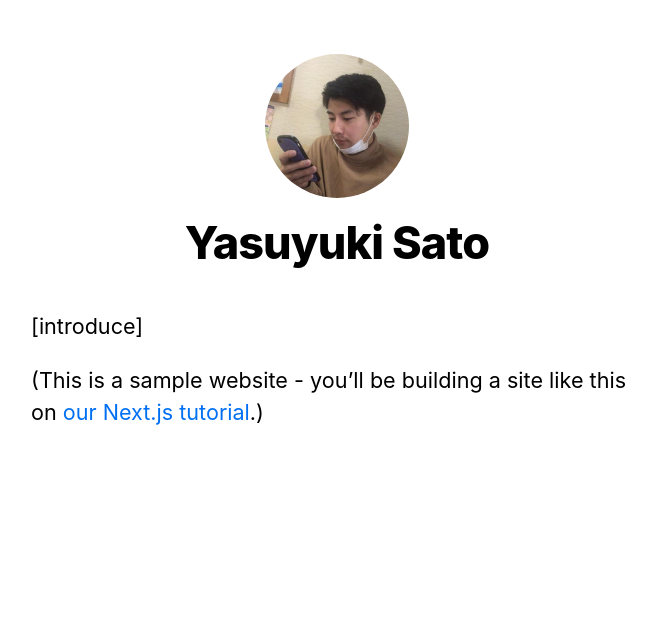
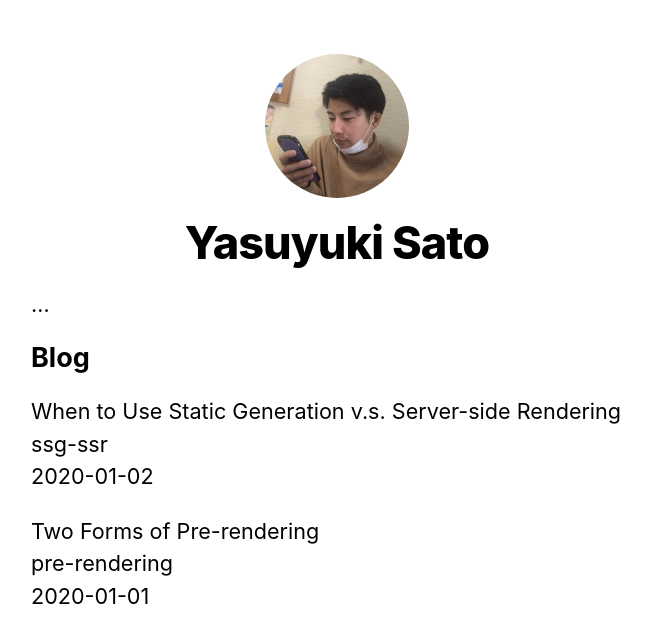
Before and after one commit to sum16/next-js-tutorial, a Next.js app: page / in a window 1280 px wide. Shown: the top 642 px of the page, without its empty margins (303-959 px from the left). Built offline with nearby package versions, Linux system fonts and the light colour scheme.

Commit message:
getStaticPropsを使用する

```diff
--- /dev/null
+++ b/lib/posts.js
@@ -0,0 +1,35 @@
+import fs from "fs";
+import path from "path";
+import matter from "gray-matter";
+
+const postsDirectory = path.join(process.cwd(), "posts");
+
+export function getSortedPostsData() {
+  // /posts　配下のファイル名を取得する
+  const fileNames = fs.readdirSync(postsDirectory);
+  const allPostsData = fileNames.map((fileName) => {
+    // id を取得するためにファイル名から ".md" を削除する
+    const id = fileName.replace(/\.md$/, "");
+
+    // マークダウンファイルを文字列として読み取る
+    const fullPath = path.join(postsDirectory, fileName);
+    const fileContents = fs.readFileSync(fullPath, "utf8");
+
+    // 投稿のメタデータ部分を解析するために gray-matter を使う
+    const matterResult = matter(fileContents);
+
+    // データを id と合わせる
+    return {
+      id,
+      ...matterResult.data,
+    };
+  });
+  // 投稿を日付でソートする
+  return allPostsData.sort((a, b) => {
+    if (a.date < b.date) {
+      return 1;
+    } else {
+      return -1;
+    }
+  });
+}
--- a/package.json
+++ b/package.json
@@ -8,6 +8,7 @@
     "lint": "next lint"
   },
   "dependencies": {
+    "gray-matter": "^4.0.3",
     "next": "12.0.6",
     "react": "17.0.2",
     "react-dom": "17.0.2"
--- a/pages/index.js
+++ b/pages/index.js
@@ -1,19 +1,38 @@
 import Head from "next/head";
+
 import Layout, { siteTitle } from "../components/layout";
 import utilStyles from "../styles/utils.module.css";
+import { getSortedPostsData } from "../lib/posts";
 
-export default function Home() {
+export async function getStaticProps() {
+  const allPostsData = getSortedPostsData();
+  return {
+    props: {
+      allPostsData,
+    },
+  };
+}
+
+export default function Home({ allPostsData }) {
   return (
     <Layout home>
       <Head>
         <title>{siteTitle}</title>
       </Head>
-      <section className={utilStyles.headingMd}>
-        <p>[introduce]</p>
-        <p>
-          (This is a sample website - you’ll be building a site like this on{" "}
-          <a href="https://nextjs.org/learn">our Next.js tutorial</a>.)
-        </p>
+      <section className={utilStyles.headingMd}>…</section>
+      <section className={`${utilStyles.headingMd} ${utilStyles.padding1px}`}>
+        <h2 className={utilStyles.headingLg}>Blog</h2>
+        <ul className={utilStyles.list}>
+          {allPostsData.map(({ id, date, title }) => (
+            <li className={utilStyles.listItem} key={id}>
+              {title}
+              <br />
+              {id}
+              <br />
+              {date}
+            </li>
+          ))}
+        </ul>
       </section>
     </Layout>
   );
--- /dev/null
+++ b/posts/pre-rendering.md
@@ -0,0 +1,11 @@
+---
+title: "Two Forms of Pre-rendering"
+date: "2020-01-01"
+---
+
+Next.js has two forms of pre-rendering: **Static Generation** and **Server-side Rendering**. The difference is in **when** it generates the HTML for a page.
+
+- **Static Generation** is the pre-rendering method that generates the HTML at **build time**. The pre-rendered HTML is then _reused_ on each request.
+- **Server-side Rendering** is the pre-rendering method that generates the HTML on **each request**.
+
+Importantly, Next.js lets you **choose** which pre-rendering form to use for each page. You can create a "hybrid" Next.js app by using Static Generation for most pages and using Server-side Rendering for others.
--- /dev/null
+++ b/posts/ssg-ssr.md
@@ -0,0 +1,19 @@
+---
+title: "When to Use Static Generation v.s. Server-side Rendering"
+date: "2020-01-02"
+---
+
+We recommend using **Static Generation** (with and without data) whenever possible because your page can be built once and served by CDN, which makes it much faster than having a server render the page on every request.
+
+You can use Static Generation for many types of pages, including:
+
+- Marketing pages
+- Blog posts
+- E-commerce product listings
+- Help and documentation
+
+You should ask yourself: "Can I pre-render this page **ahead** of a user's request?" If the answer is yes, then you should choose Static Generation.
+
+On the other hand, Static Generation is **not** a good idea if you cannot pre-render a page ahead of a user's request. Maybe your page shows frequently updated data, and the page content changes on every request.
+
+In that case, you can use **Server-Side Rendering**. It will be slower, but the pre-rendered page will always be up-to-date. Or you can skip pre-rendering and use client-side JavaScript to populate data.
```
Also changed, not shown: 1 other file (tests, documents, lock files or other folders).
